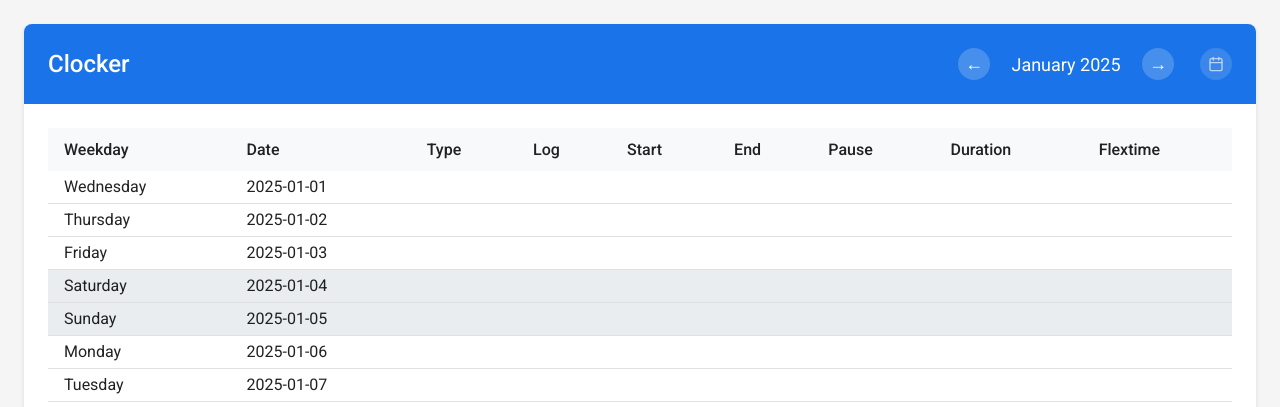
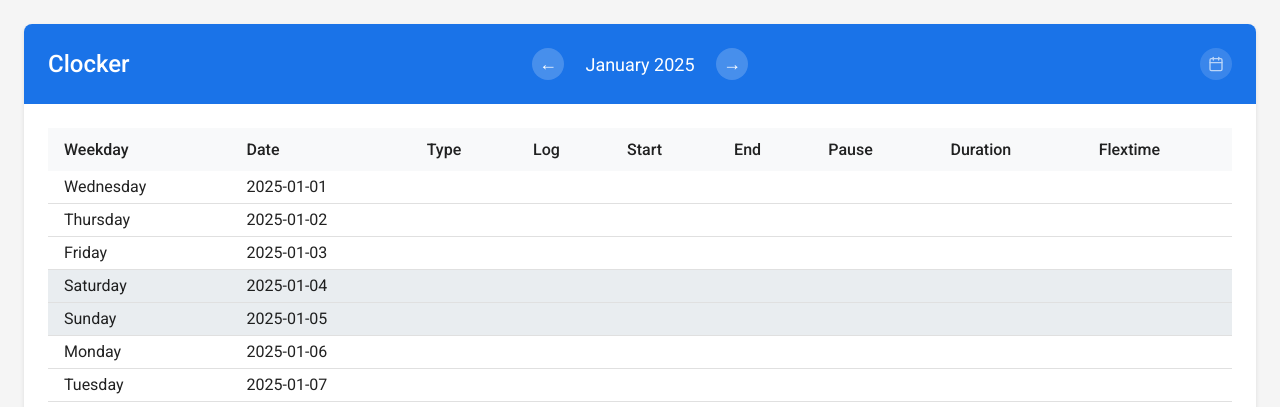
Before and after one commit to brokdar/clocker, a FastAPI app: page /calendar/view in a window 1280 px wide. Shown: the top 407 px of the page. Run offline with FastAPI, Linux system fonts and the light colour scheme; data that the repository does not hold is empty.

Commit message:
reformat banner on calendar view

```diff
--- a/app/static/css/calendar.css
+++ b/app/static/css/calendar.css
@@ -17,13 +17,30 @@ body {
 
 /* Banner Component */
 .banner {
-    background-color: #1a73e8;
+    background-color: var(--primary-color);
     margin: -24px -24px 24px -24px;
     padding: 24px;
     color: white;
     border-radius: 8px 8px 0 0;
     display: flex;
-    justify-content: space-between;
+    align-items: center;
+}
+
+.banner-left {
+    flex: 1;
+}
+
+.banner-center {
+    flex: 1;
+    display: flex;
+    justify-content: center;
+    align-items: center;
+}
+
+.banner-right {
+    flex: 1;
+    display: flex;
+    justify-content: flex-end;
     align-items: center;
 }
 
--- a/app/templates/calendar.html
+++ b/app/templates/calendar.html
@@ -14,11 +14,19 @@
 <body>
     <div class="container">
         <div class="banner">
-            <h1 class="app-title">Clocker</h1>
-            <div class="month-navigation">
-                <a href="/calendar/{{ view.prev_month.year }}/{{ view.prev_month.month }}/view" class="nav-button">←</a>
-                <span class="month-title">{{ display_service.month_name(view.current_month) }}</span>
-                <a href="/calendar/{{ view.next_month.year }}/{{ view.next_month.month }}/view" class="nav-button">→</a>
+            <div class="banner-left">
+                <h1 class="app-title">Clocker</h1>
+            </div>
+            <div class="banner-center">
+                <div class="month-navigation">
+                    <a href="/calendar/{{ view.prev_month.year }}/{{ view.prev_month.month }}/view"
+                        class="nav-button">←</a>
+                    <span class="month-title">{{ display_service.month_name(view.current_month) }}</span>
+                    <a href="/calendar/{{ view.next_month.year }}/{{ view.next_month.month }}/view"
+                        class="nav-button">→</a>
+                </div>
+            </div>
+            <div class="banner-right">
                 <a href="/statistics/{{ view.current_month.year }}/view" class="nav-button yearly-stats-button"
                     title="View Yearly Statistics">
                     <svg xmlns="http://www.w3.org/2000/svg" width="18" height="18" viewBox="0 0 24 24" fill="none"
```
